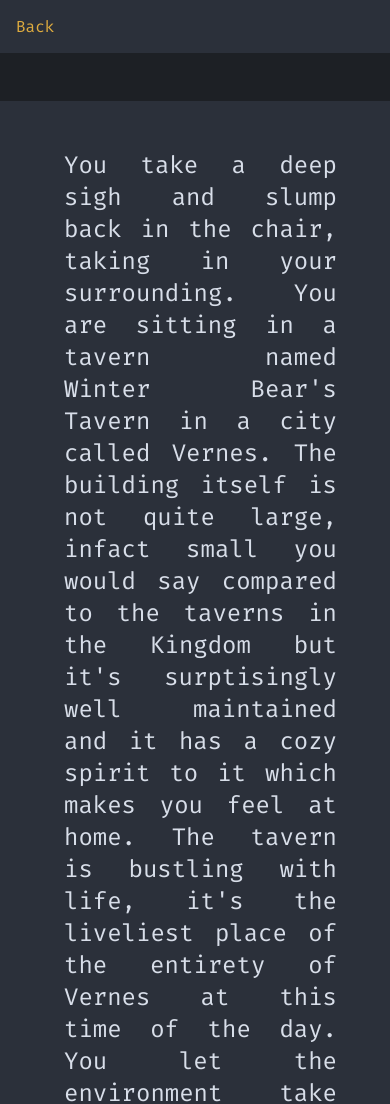
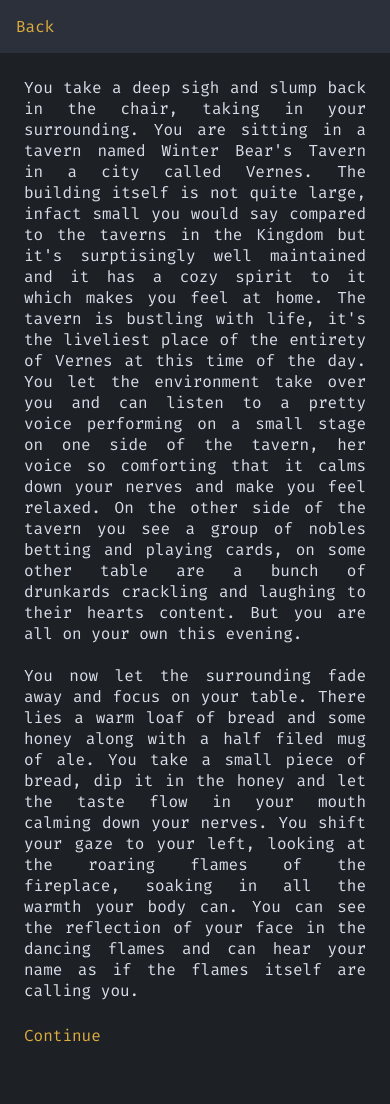
Before and after one commit to nyxtales0x0/Wandering-Storytellers, a website built with Vite: page index.html in a window 390 px wide. Shown: the top 1104 px of the page. Built offline with nearby package versions, Linux system fonts and the light colour scheme.

Commit message:
added separate styling for phones

```diff
--- a/src/styles.css
+++ b/src/styles.css
@@ -1,5 +1,10 @@
 @import url('https://fonts.googleapis.com/css2?family=Fira+Code&display=swap');
-/* @import url('https://fonts.googleapis.com/css2?family=JetBrains+Mono&display=swap'); */
+
+
+
+/* for anything other than a phone */
+
+@media (min-width: 601px) {
 
     * {
         margin: 0px;
@@ -11,7 +16,6 @@ body {
         flex-flow: column;
         background-color: #1d2025;
         font-family: 'Fira Code', monospace;
-    /* font-family: 'JetBrains Mono', monospace; */
     }
 
     nav {
@@ -45,3 +49,52 @@ nav {
         color: #dfac3f;
         cursor: pointer;
     }
+}
+
+
+
+/* for mobile devices */
+
+@media (max-width: 600px) {
+
+    * {
+        margin: 0px;
+        padding: 0px;
+        scroll-behavior: smooth;
+        scrollbar-width: none;
+    }
+
+    body {
+        background-color: #1d2025;
+        font-family: 'Fira Code', monospace;
+    }
+
+    nav {
+        display: flex;
+        align-items: center;
+        background-color: #2b303a;
+        padding: 1rem 1rem;
+    }
+
+    #story {
+        color: #d8dee9;
+        font-size: 1rem;
+        margin-bottom: 1rem;
+        padding: 1.5rem 1.5rem;
+    }
+
+    #story-text {
+        text-align: justify;
+    }
+
+    .story-choice {
+        margin-top: 1.5rem;
+        text-align: justify;
+    }
+
+    .button {
+        color: #dfac3f;
+        cursor: pointer;
+    }
+
+}
```
Lines whose indentation alone changed are shown as unchanged.
